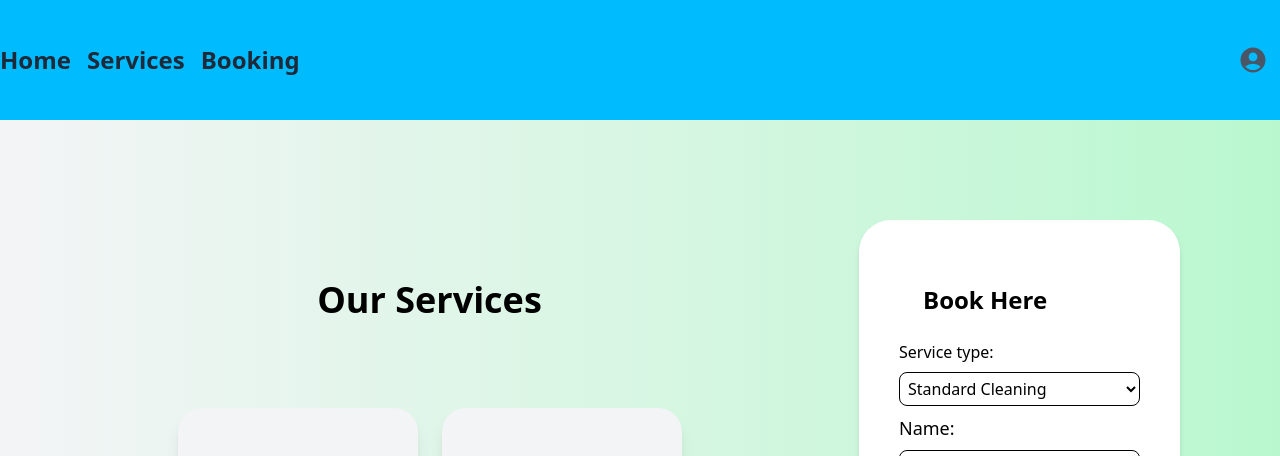
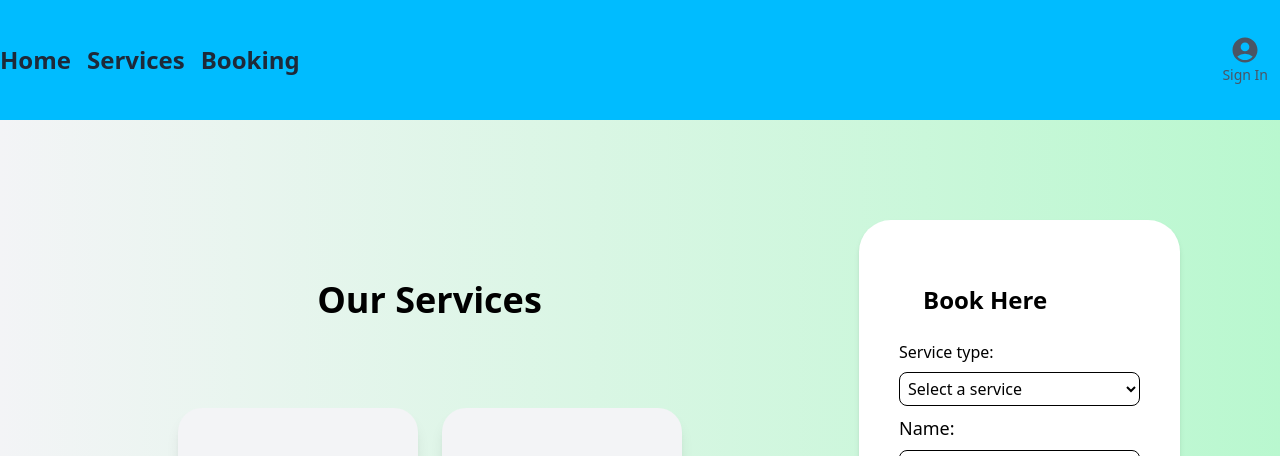
Before and after one commit to AkshayJosephJimmy/Deep_Cleaning_demo, a React (Vite) app in the folder deep_cleaning_frontend/: page /booking in a window 1280 px wide. Shown: the top 456 px of the page. Built offline with nearby package versions, Linux system fonts and the light colour scheme.

Commit message:
made the profile space initaly say sigin if not signed in and made select a service mandaotory

```diff
--- a/deep_cleaning_frontend/src/components/AccountHeader.jsx
+++ b/deep_cleaning_frontend/src/components/AccountHeader.jsx
@@ -18,7 +18,7 @@ function AccountHeader() {
 
       <Link to={"/signin"}><MdAccountCircle size={30} className="ml-4 text-gray-600"/></Link>
 
-      <span className="ml-4 text-sm text-gray-600 ">{user}</span>
+      <span className="ml-4 text-sm text-gray-600 ">{user || "Sign In"}</span>
       </div>
     </div>
   );
--- a/deep_cleaning_frontend/src/components/BookingPage.jsx
+++ b/deep_cleaning_frontend/src/components/BookingPage.jsx
@@ -65,8 +65,9 @@ function BookingPage(){
 
             <form className="flex flex-col gap-2 w-fit mx-auto" onSubmit={handlebooking}>
                 <label>Service type:</label>
-                <select className="border rounded-lg p-1" required value={serviceType} onChange={(e) => setServiceType(e.target.value)}>
-                    <option value="Standard Cleaning">Standard Cleaning</option>
+                <select className="border rounded-lg p-1" defaultValue="" required value={serviceType} onChange={(e) => setServiceType(e.target.value)}>
+                    <option value="" disabled>Select a service</option>
+                    <option value="Standard Cleaning" >Standard Cleaning</option>
                     <option value="Deep Cleaning">Deep Cleaning</option>
                     <option value="Home Cleaning">Home Cleaning</option>
                     <option value="Office Cleaning">Office Cleaning</option>
```
